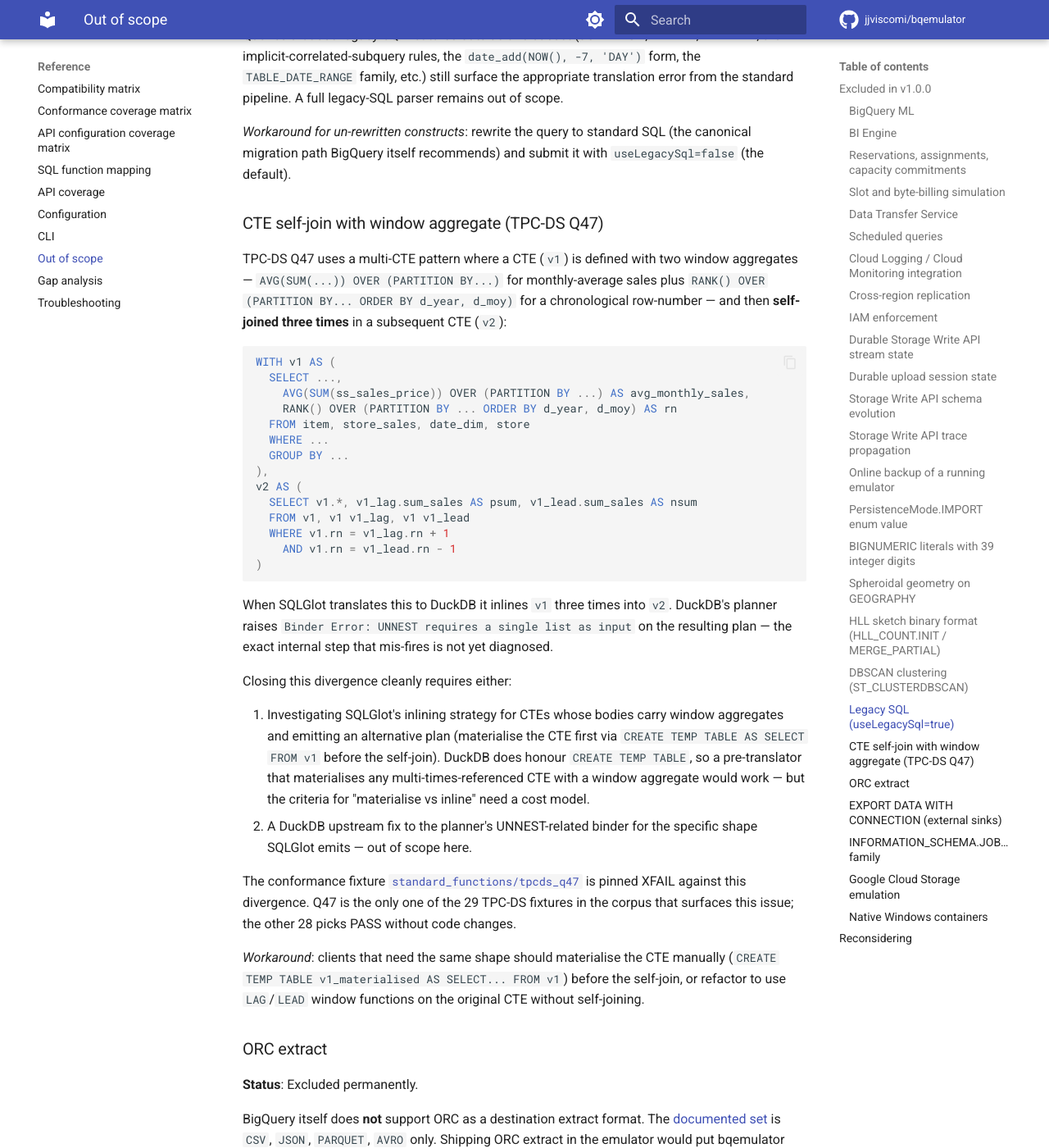
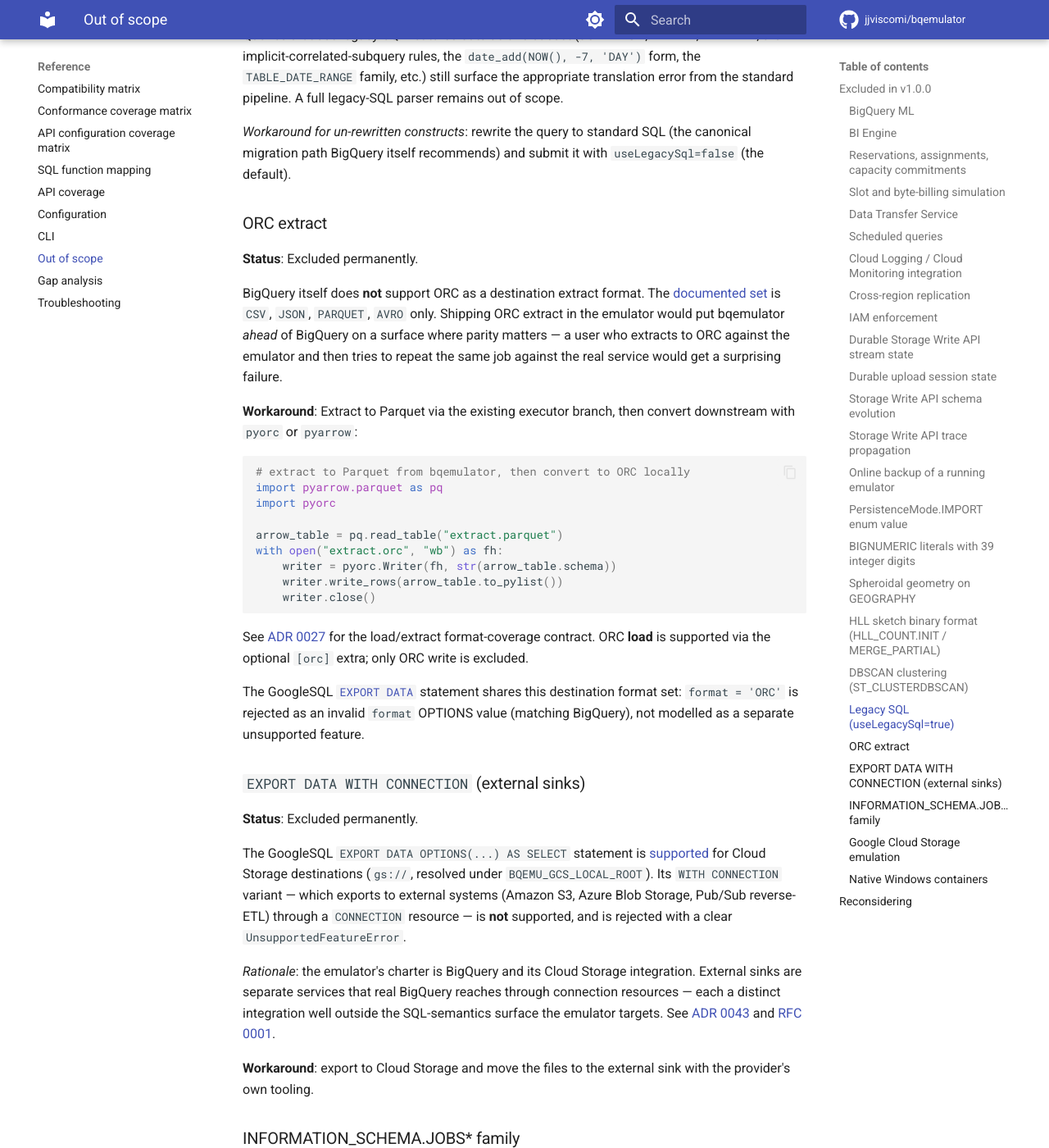
Before and after one commit to jjviscomi/bqemulator, an MkDocs documentation site: the page built from docs/reference/out-of-scope.md, in a window 1280 px wide and 1400 px high, scrolled down 9303 px. Shown: the whole window at 82% size. Built offline with MkDocs 1.6.1 and Material for MkDocs 9.7.7, drawn with Linux system fonts in a browser that asks for light colours; comment, search, counter and statistics services are not loaded; the version menu is left out.

Commit message:
build(deps): adopt sqlglot >=30.9 and lift the <30.9 cap (#138)
PR #136 capped sqlglot <30.9 because 30.9.0 (a) changed the BigQuery
PARSE_TIME transpile and (b) fixed TPC-DS Q47 CTE-inlining. This adopts
30.9 properly and removes the cap.

PARSE_TIME / PARSE_DATE
  30.9 transpiles BigQuery PARSE_TIME natively to
  CAST(STRPTIME(...) AS TIME) (and PARSE_DATE to CAST(STRPTIME(...) AS
  DATE)). 30.9 also now parses DuckDB strptime as exp.StrToTime, so
  ParseTimestampUtcRule matched that inner strptime and wrapped it in
  timezone('UTC', ...), yielding CAST(TIMESTAMP WITH TIME ZONE AS TIME)
  -- which DuckDB rejects (PARSE_TIME) or silently tz-shifts (PARSE_DATE).
  Fix: ParseTimestampUtcRule skips the UTC wrap when the strptime is the
  operand of a CAST to a tz-less type (TIME / DATE). PARSE_TIMESTAMP still
  wraps (bare strptime / CAST AS TIMESTAMP). The now-redundant ParseTimeRule
  (matched exp.ParseTime, never produced under the duckdb reparse on >=30.9)
  is removed. +3 unit regressions (PARSE_TIME no-wrap, PARSE_DATE naive,
  CAST-to-TIMESTAMP still wrapped).

TPC-DS Q47
  30.9's CTE-inlining fix closes the divergence: standard_functions/tpcds_q47
  now matches BigQuery. Removed the KNOWN_DIVERGENCES pin, its rationale
  constant, the out-of-scope.md section, and the gap-analysis.md bullet.

Regenerated compatibility-matrix (12->11 XFAILs), conformance-coverage-matrix,
and sql-function-mapping (93->92 rules). Verified on sqlglot 30.9.0: full
conformance 1202 passed / 11 xfailed / 0 unexpected; sql unit 930; property 54;
lint + xenon + mkdocs --strict + lychee clean.

````diff
--- a/docs/reference/out-of-scope.md
+++ b/docs/reference/out-of-scope.md
@@ -477,61 +477,6 @@
 standard SQL (the canonical migration path BigQuery itself
 recommends) and submit it with `useLegacySql=false` (the default).
 
-### CTE self-join with window aggregate (TPC-DS Q47)
-
-TPC-DS Q47 uses a multi-CTE pattern where a CTE (`v1`) is
-defined with two window aggregates — `AVG(SUM(...)) OVER (PARTITION
-BY...)` for monthly-average sales plus `RANK() OVER (PARTITION
-BY... ORDER BY d_year, d_moy)` for a chronological row-number —
-and then **self-joined three times** in a subsequent CTE (`v2`):
-
-```sql
-WITH v1 AS (
-  SELECT ...,
-    AVG(SUM(ss_sales_price)) OVER (PARTITION BY ...) AS avg_monthly_sales,
-    RANK() OVER (PARTITION BY ... ORDER BY d_year, d_moy) AS rn
-  FROM item, store_sales, date_dim, store
-  WHERE ...
-  GROUP BY ...
-),
-v2 AS (
-  SELECT v1.*, v1_lag.sum_sales AS psum, v1_lead.sum_sales AS nsum
-  FROM v1, v1 v1_lag, v1 v1_lead
-  WHERE v1.rn = v1_lag.rn + 1
-    AND v1.rn = v1_lead.rn - 1
-)
-```
-
-When SQLGlot translates this to DuckDB it inlines `v1` three
-times into `v2`. DuckDB's planner raises `Binder Error: UNNEST
-requires a single list as input` on the resulting plan — the
-exact internal step that mis-fires is not yet diagnosed.
-
-Closing this divergence cleanly requires either:
-
-1. Investigating SQLGlot's inlining strategy for CTEs whose
-   bodies carry window aggregates and emitting an alternative
-   plan (materialise the CTE first via `CREATE TEMP TABLE AS
-   SELECT FROM v1` before the self-join). DuckDB does honour
-   `CREATE TEMP TABLE`, so a pre-translator that materialises
-   any multi-times-referenced CTE with a window aggregate would
-   work — but the criteria for "materialise vs inline" need a
-   cost model.
-2. A DuckDB upstream fix to the planner's UNNEST-related binder
-   for the specific shape SQLGlot emits — out of scope here.
-
-The conformance fixture
-[`standard_functions/tpcds_q47`](https://github.com/jjviscomi/bqemulator/blob/main/tests/conformance/sql_corpus/standard_functions/tpcds_q47)
-is pinned XFAIL against this divergence. Q47 is the only one of
-the 29 TPC-DS fixtures in the corpus that surfaces this issue; the
-other 28 picks PASS without code changes.
-
-*Workaround*: clients that need the same shape should
-materialise the CTE manually (`CREATE TEMP TABLE v1_materialised
-AS SELECT... FROM v1`) before the self-join, or refactor to
-use `LAG`/`LEAD` window functions on the original CTE without
-self-joining.
-
 ### ORC extract
 
 **Status**: Excluded permanently.
````
Also changed, not shown: docs/reference/compatibility-matrix.md (+4 -5 lines), docs/reference/gap-analysis.md (+0 -3 lines), docs/reference/sql-function-mapping.md (+1 -2 lines), pyproject.toml (+8 -10 lines), 3 other files.
